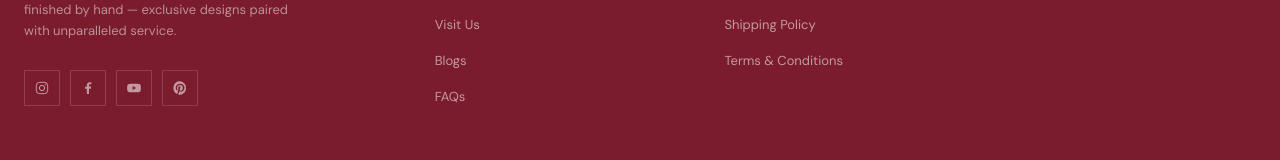
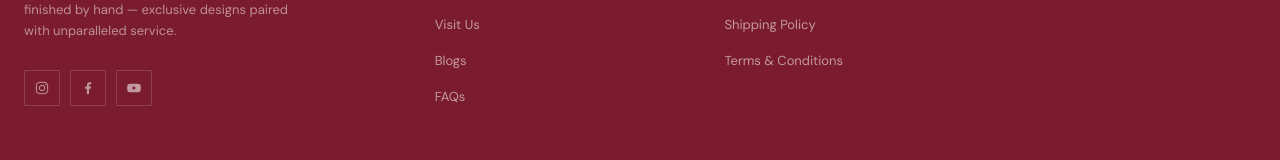
Before and after one commit to JasonDebnath001/beyond-invitation, a Next.js app: page / in a window 1280 px wide. Shown: the part 3738-3898 px from the top of the page. Built offline with nearby package versions, Linux system fonts and the light colour scheme; no server answers; a web font is replaced by a local one.

Commit message:
links change

```diff
--- a/components/Footer.tsx
+++ b/components/Footer.tsx
@@ -27,7 +27,7 @@ const footerColumns = [
 const socials = [
   {
     label: "Instagram",
-    href: "https://www.instagram.com",
+    href: "https://www.instagram.com/beyond_invitationofficial/",
     icon: (
       <svg width="16" height="16" viewBox="0 0 24 24" fill="none" stroke="currentColor" strokeWidth="1.5">
         <rect x="3.5" y="3.5" width="17" height="17" rx="5" />
@@ -38,7 +38,7 @@ const socials = [
   },
   {
     label: "Facebook",
-    href: "https://www.facebook.com",
+    href: "https://www.facebook.com/weddingcardsmanufacturer2022",
     icon: (
       <svg width="16" height="16" viewBox="0 0 24 24" fill="currentColor">
         <path d="M13.5 21v-8h2.7l.4-3.1h-3.1V7.9c0-.9.25-1.5 1.55-1.5H17V3.6c-.3-.04-1.3-.13-2.5-.13-2.5 0-4.2 1.5-4.2 4.3v2.4H7.6V13h2.7v8h3.2Z" />
@@ -47,19 +47,10 @@ const socials = [
   },
   {
     label: "YouTube",
-    href: "https://www.youtube.com",
+    href: "https://www.youtube.com/@BeyondInvitation",
     icon: (
       <svg width="16" height="16" viewBox="0 0 24 24" fill="currentColor">
         <path d="M22 8.2a3 3 0 0 0-2.1-2.1C18 5.5 12 5.5 12 5.5s-6 0-7.9.6A3 3 0 0 0 2 8.2 31 31 0 0 0 1.7 12 31 31 0 0 0 2 15.8a3 3 0 0 0 2.1 2.1c1.9.6 7.9.6 7.9.6s6 0 7.9-.6a3 3 0 0 0 2.1-2.1c.3-1.9.3-3.8.3-3.8s0-1.9-.3-3.8ZM10 15V9l5.2 3-5.2 3Z" />
-      </svg>
-    ),
-  },
-  {
-    label: "Pinterest",
-    href: "https://www.pinterest.com",
-    icon: (
-      <svg width="16" height="16" viewBox="0 0 24 24" fill="currentColor">
-        <path d="M12 2a10 10 0 0 0-3.6 19.3c-.1-.8-.1-2 .1-2.9l1.2-5s-.3-.6-.3-1.5c0-1.4.8-2.4 1.8-2.4.9 0 1.3.6 1.3 1.4 0 .9-.55 2.2-.85 3.4-.25 1 .5 1.85 1.5 1.85 1.8 0 3.1-1.9 3.1-4.6 0-2.4-1.7-4.1-4.2-4.1-2.9 0-4.6 2.15-4.6 4.4 0 .9.35 1.8.8 2.3a.3.3 0 0 1 .07.3l-.27 1.1c-.05.2-.16.25-.36.15-1.3-.6-2.1-2.5-2.1-4 0-3.25 2.35-6.25 6.8-6.25 3.55 0 6.3 2.55 6.3 5.95 0 3.55-2.2 6.4-5.3 6.4-1.05 0-2.03-.55-2.37-1.2l-.65 2.45c-.23.9-.85 2-1.27 2.7A10 10 0 1 0 12 2Z" />
       </svg>
     ),
   },
```
